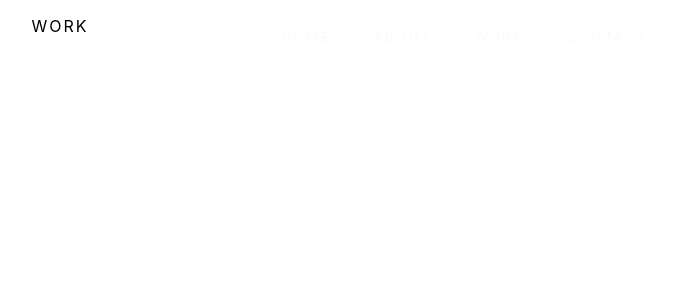
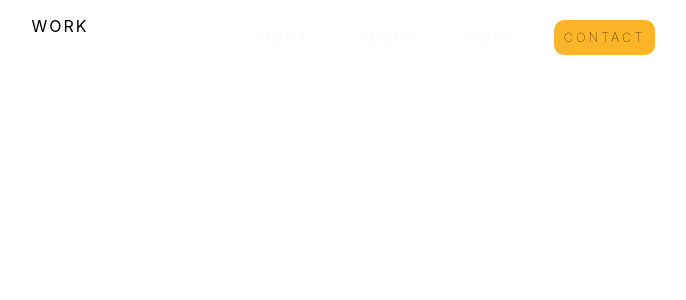
Before and after one commit to jspark721/react-portfolio, a React app: page /work in a window 1280 px wide. Shown: the top 300 px of the page, without its empty margins (580-1266 px from the left). Built offline with nearby package versions, Linux system fonts and the light colour scheme.

Commit message:
add special style for contact button

```diff
--- a/src/components/Navigation.js
+++ b/src/components/Navigation.js
@@ -13,7 +13,7 @@ class Navigation extends Component {
           <li><NavLink to="/">Home</NavLink></li>
           <li><NavLink to="/about">About</NavLink></li>
           <li><NavLink to="/work">Work</NavLink></li>
-          <li><NavLink to="/contact">Contact</NavLink></li>
+          <li><NavLink className="nav-special" to="/contact">Contact</NavLink></li>
         </ul>
       </nav>
     );
--- a/src/styles/navigation.scss
+++ b/src/styles/navigation.scss
@@ -33,14 +33,27 @@ nav {
         letter-spacing: 3px;
         text-transform: uppercase;
         font-size: 0.8em;
+        border-radius: 10px;
         background-color: rgba($primary,0);
-        padding: 7px;
+        padding: 10px;
         &:hover {
           transition: all .8s ease;
           background-color: $primary;
+          border-radius: 10px;
           color: $black;
-          padding: 7px;
+          padding: 10px;
         }
+      }
+    }
+    .nav-special {
+      background: $primary;
+      border-radius: 10px;
+      color: $black;
+      padding: 10px;
+      &:hover {
+        transition: all .8s ease;
+        background-color: $light;;
+        color: $black;
       }
     }
   }
```
